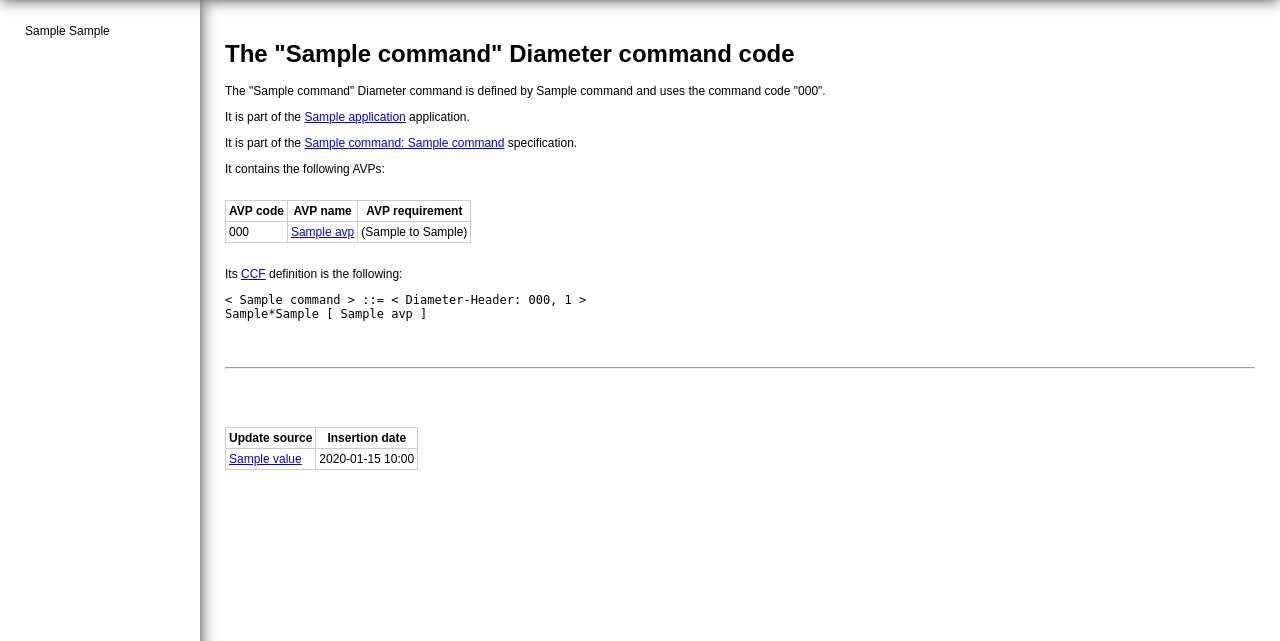
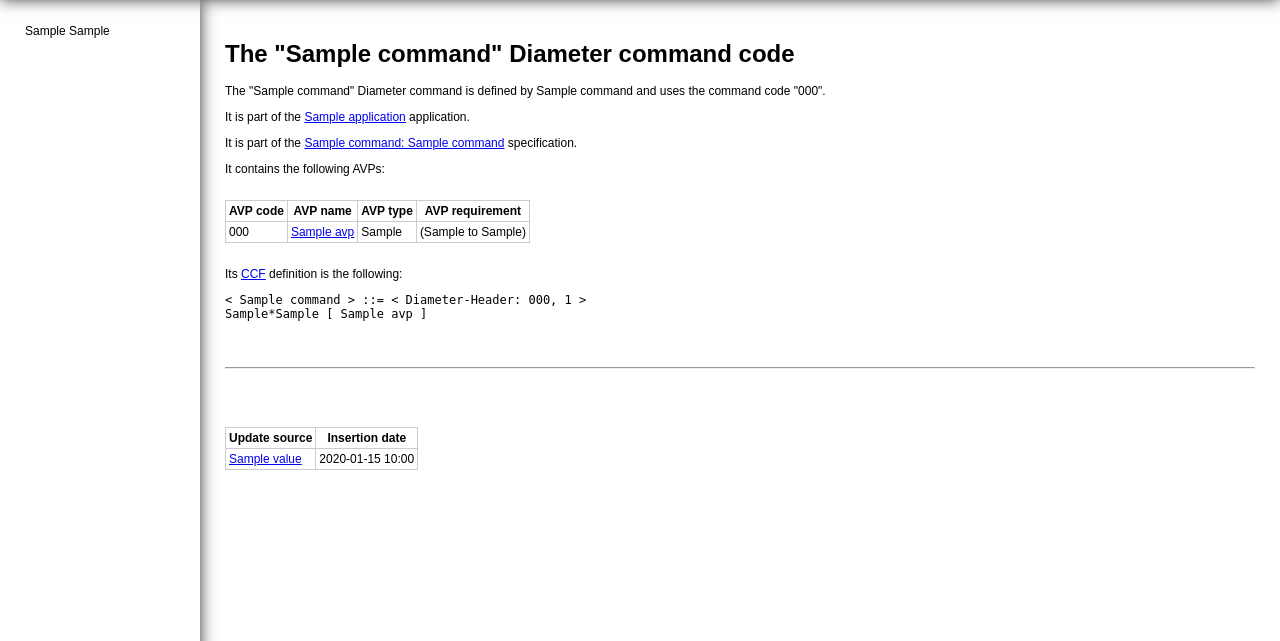
Before and after one commit to P1sec/diameter-db, a Python web app: template webapp/templates/command_code.html in a window 1280 px wide. Shown: the part 159-800 px from the top of the page. Run offline with Jinja, Linux system fonts and the light colour scheme; the template is opened without the code that fills it: most values are stand-ins (such as "Sample title", 1, 10 or a date in 2020).

Commit message:
Indicate the AVP types for each nested AVP within the Diameter command codes and grouped AVPs pages

```diff
--- a/webapp/templates/avp.html
+++ b/webapp/templates/avp.html
@@ -62,12 +62,14 @@
                 <tr>
                     <th>AVP code</th>
                     <th>AVP name</th>
+                    <th>AVP type</th>
                     <th>AVP requirement</th>
                 </tr>
                 {% for nested_avp in avp.nested_avps %}
                     <tr>
                         <td>{{ nested_avp.nested_avp_code }}</td>
                         <td><a href="/avp/{{ nested_avp.nested_avp_object_id }}?object-id-arborescence={{ ','.join(object_id_arborescence) }}" target="_blank">{{ nested_avp.nested_avp.avp_name }}</a></td>
+                        <td>{{ nested_avp.nested_avp.avp_type }}</td>
                         <td>
                             {% if nested_avp.avp_requirement == DiameterAVPRequirement.fixed %}
                                 Fixed
--- a/webapp/templates/command_code.html
+++ b/webapp/templates/command_code.html
@@ -31,6 +31,7 @@
                 <tr>
                     <th>AVP code</th>
                     <th>AVP name</th>
+                    <th>AVP type</th>
                     <th>AVP requirement</th>
                 </tr>
                 {% for avp_occurrence in command.avp_occurrences %}
@@ -38,6 +39,7 @@
                         <td>{{ avp_occurrence.avp_code }}</td>
                         <td><a href="/avp/{{ avp_occurrence.avp.object_id }}?object-id-arborescence={{ ','.join(object_id_arborescence) }}" target="_blank">{{ avp_occurrence.avp.avp_name }}</a></td>
                         <!--td>{% if avp_occurrence.req_bit %}[REQ]{% endif %}</td-->
+                        <td>{{ avp_occurrence.avp.avp_type }}</td>
                         <td>
                             {% if avp_occurrence.avp_requirement == DiameterAVPRequirement.fixed %}
                                 Fixed
```
